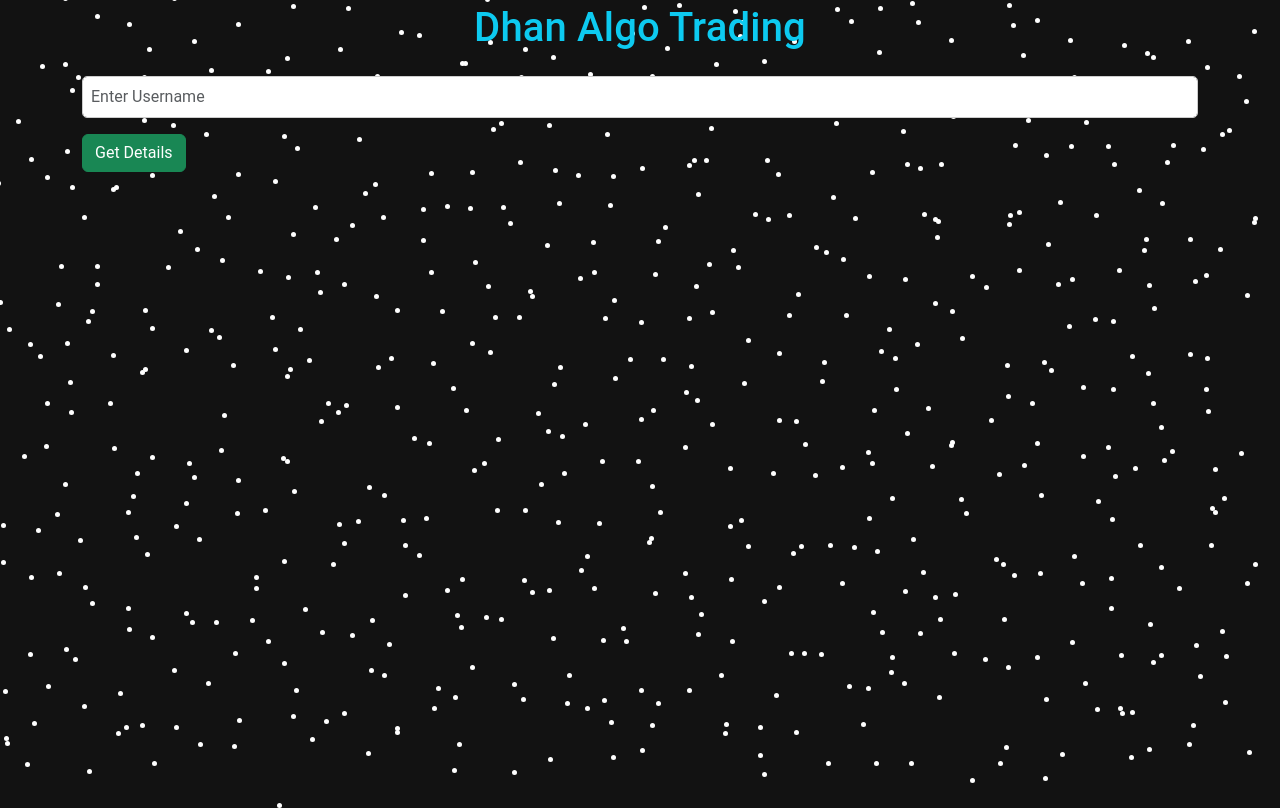
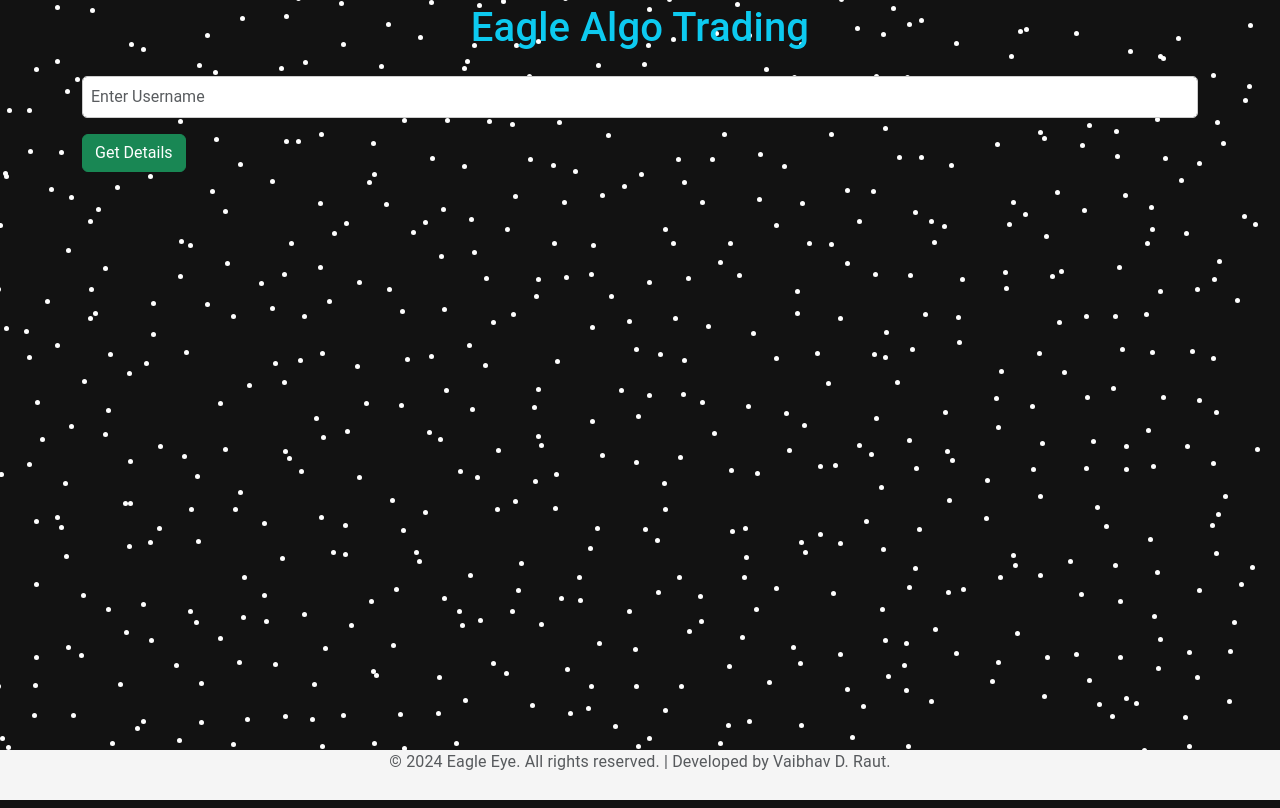
Before and after one commit to Coder-Vaibhav/eagle-eye-client, a React (Create React App) app in the folder ui/: page / in a window 1280 px wide. Built offline with nearby package versions, Linux system fonts and the light colour scheme.

Commit message:
Update App.js

```diff
--- a/ui/src/App.js
+++ b/ui/src/App.js
@@ -110,7 +110,7 @@
       <CssBaseline />
       <RandomDots />
       <div className="container mt-1 md-5">
-        <h1 className="text-center text-info mb-4">Dhan Algo Trading</h1>
+        <h1 className="text-center text-info mb-4">Eagle Algo Trading</h1>
 
         <div className="input-container mt-3">
           <input
@@ -129,8 +129,12 @@
 
           {showDetails && (
             <div id="details" className="mt-4">
-              <div className="mb-3">
-                <label htmlFor="clientIdInput">Dhan Client ID:</label>
+              <div className="card">
+                <div className="card-header">
+                  Dhan Details
+                </div>
+                <div className="card-body">
+                  <label htmlFor="clientIdInput">Client ID:</label>
                   <input
                     id="clientIdInput"
                     type="text"
@@ -139,7 +143,7 @@
                     placeholder="Enter Client ID"
                     className="form-control mb-3 text-danger"
                   />
-                <label htmlFor="accessTokenInput">Dhan Access Token:</label>
+                  <label htmlFor="accessTokenInput">Access Token:</label>
                   <textarea
                     id="accessTokenInput"
                     value={accessToken}
@@ -148,6 +152,9 @@
                     placeholder="Enter Access Token"
                     className="form-control mb-3 text-danger"
                   />
+                </div>
+              </div>
+
               <div className="mb-3">
                 <label className="mb-0">Security:</label>
                 <div className="form-check form-check-inline">
@@ -285,11 +292,19 @@
               </div>
               <button onClick={handleUpdate} disabled={updateDisabled} className="btn btn-success my-4">Update</button>
             </div>
-            </div>
           )}
         </div>
       </div>
 
+      <footer className="footer mt-4">
+        <div className="container text-center">
+          <p className="text-muted">
+            &copy; 2024 Eagle Eye. All rights reserved. | Developed by Vaibhav D. Raut.
+          </p>
+        </div>
+      </footer>
+
+
     </ThemeProvider>
   );
 }
```
Lines whose indentation alone changed are shown as unchanged.
